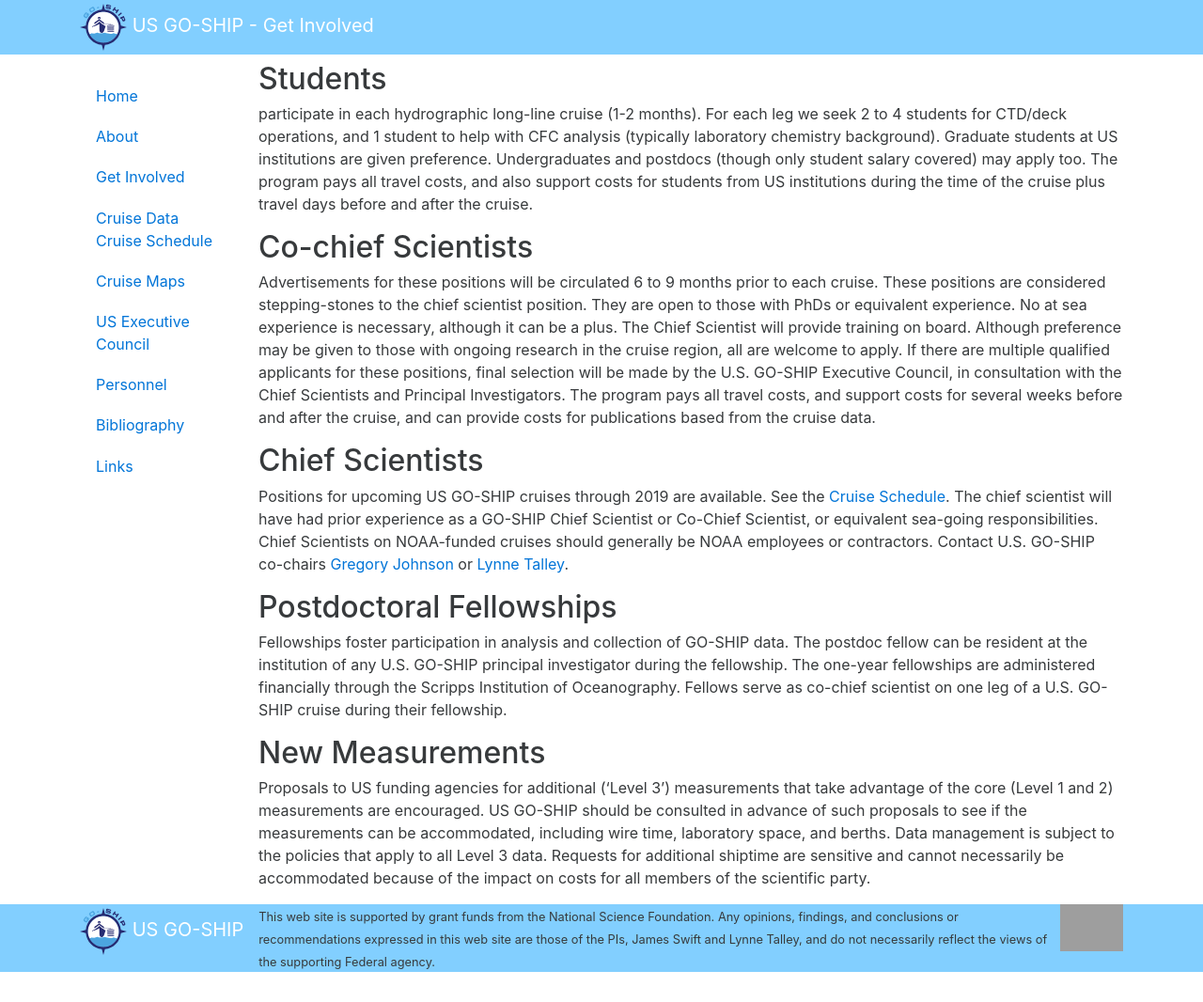
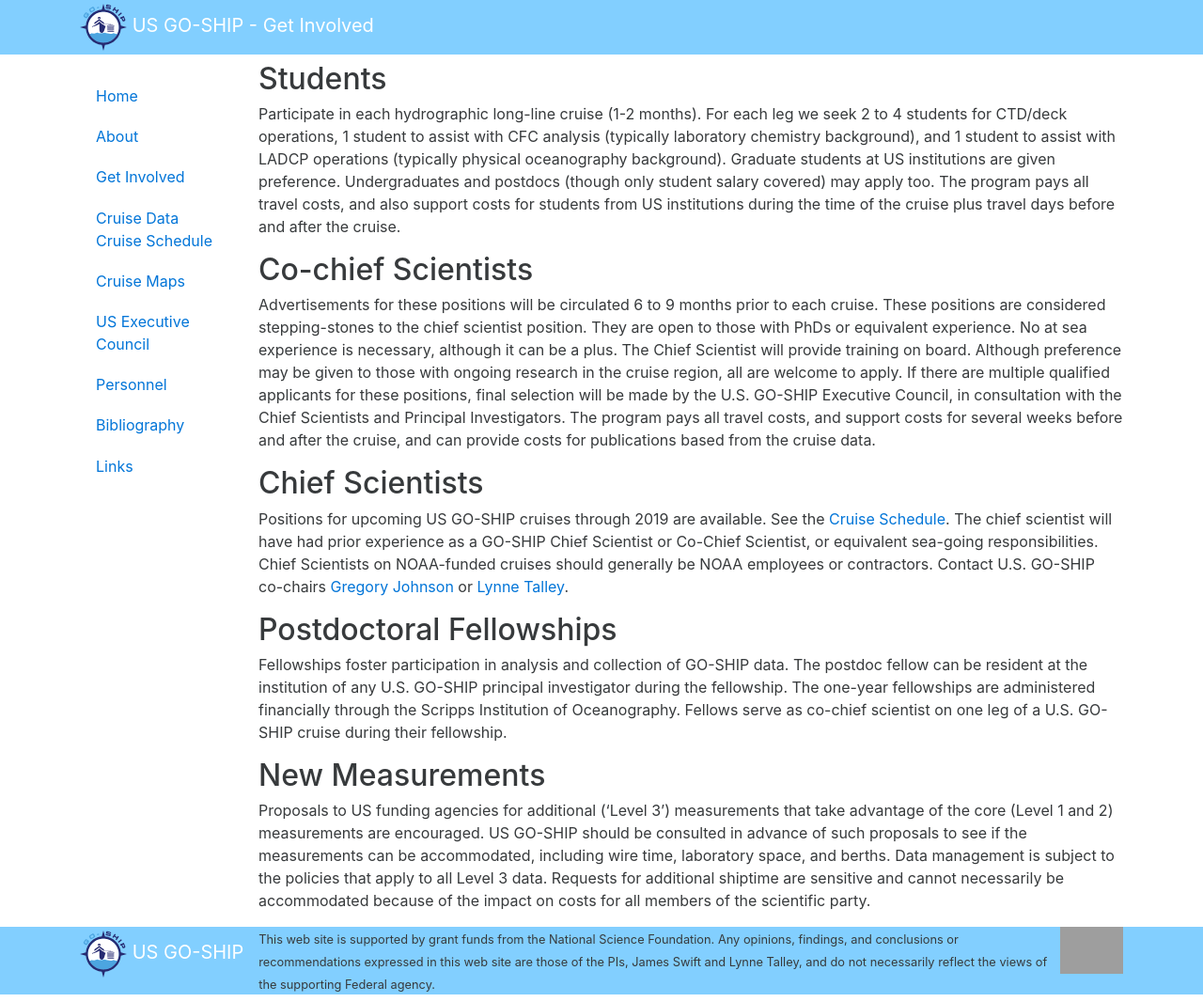
Before and after one commit to cchdo/usgoship.ucsd.edu, a Jekyll site: the page built from get_involved.md, in a window 1280 px wide. Shown: the whole page at 94% size. Built offline with Jekyll 4.4.1, drawn with Linux system fonts in a browser that asks for light colours; before the commit the page ends 1042 px from its top, so only the background shows below that; grey boxes are pictures that could not be loaded.

Commit message:
edit get_involved as per L Talley

```diff
--- a/get_involved.md
+++ b/get_involved.md
@@ -6,8 +6,8 @@
 
 Students
 --------
-participate in each hydrographic long-line cruise (1-2 months).
-For each leg we seek 2 to 4 students for CTD/deck operations, and 1 student to help with CFC analysis (typically laboratory chemistry background).
+Participate in each hydrographic long-line cruise (1-2 months).
+For each leg we seek 2 to 4 students for CTD/deck operations,  1 student to assist with CFC analysis (typically laboratory chemistry background), and 1 student to assist with LADCP operations (typically physical oceanography background).
 Graduate students at US institutions are given preference.
 Undergraduates and postdocs (though only student salary covered) may apply too.
 The program pays all travel costs, and also support costs for students from US institutions during the time of the cruise plus travel days before and after the cruise.
```
